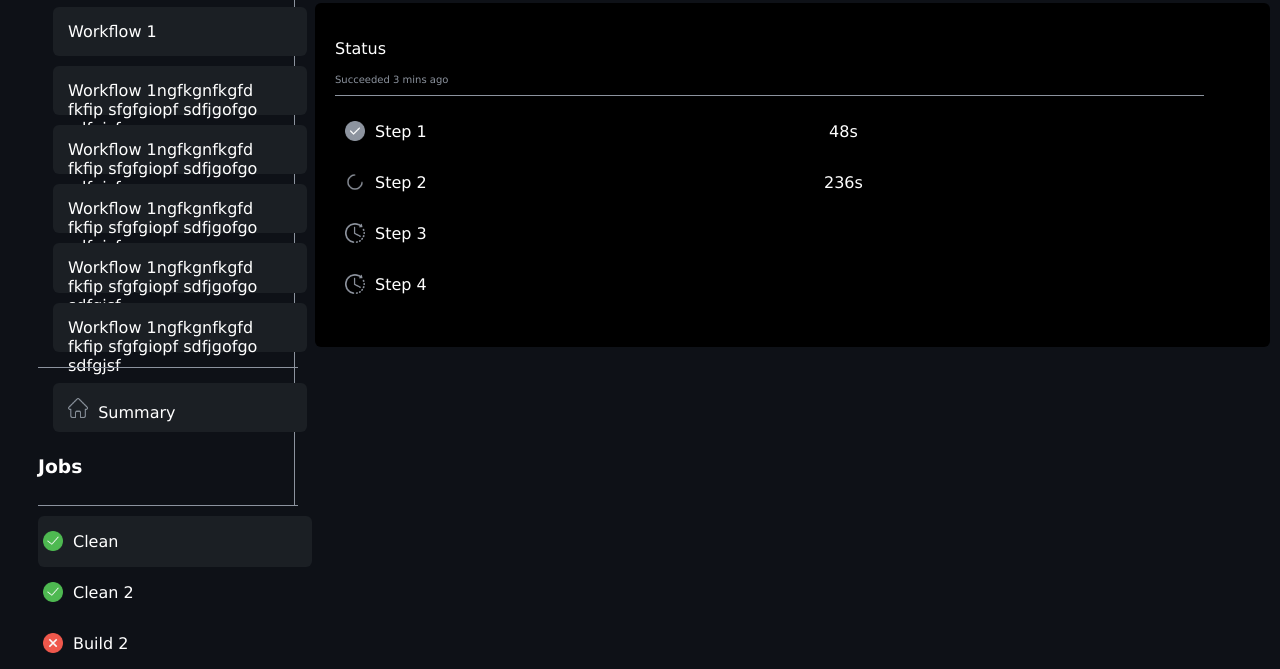
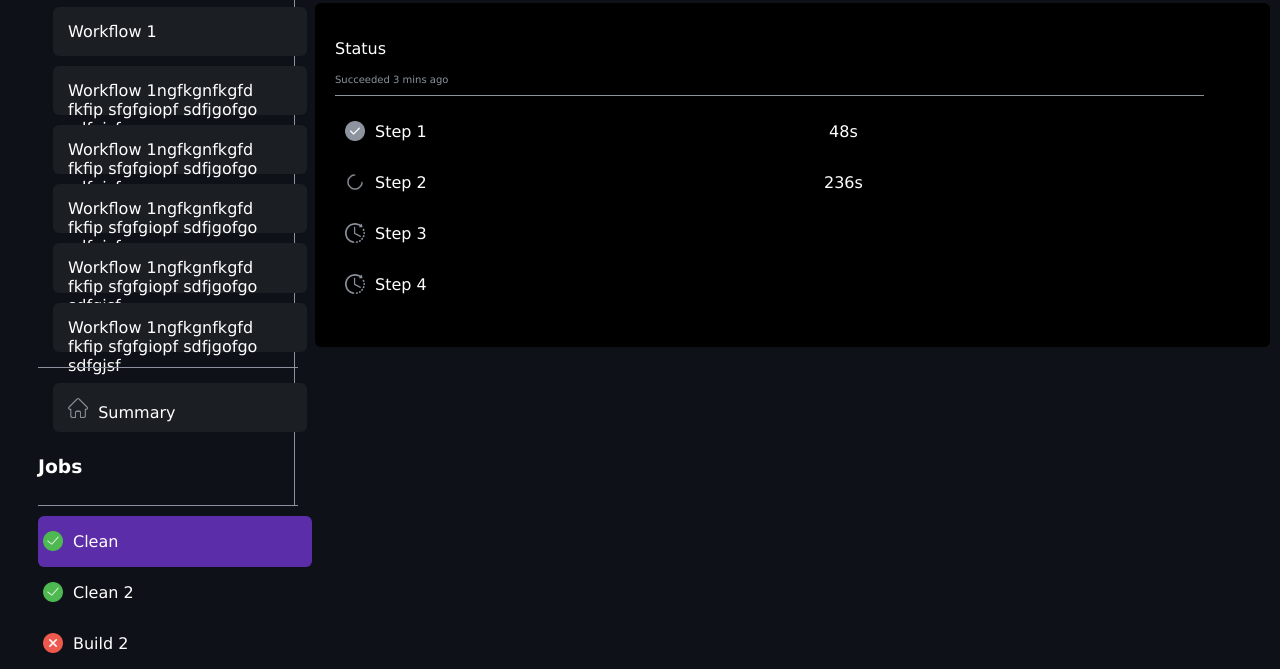
Before and after one commit to alphaxek/github-actions-locally, a website: page index.html in a window 1280 px wide. In both pictures the pointer is over the element "Clean". Shown: the part 292-961 px from the top of the page. Drawn offline with Linux system fonts and the light colour scheme.

Commit message:
Added Changes

```diff
--- a/css/style.css
+++ b/css/style.css
@@ -111,7 +111,7 @@ body{
 }
 
 .job:hover {
-    background-color: #1B1F24;
+    background-color: #5c2da8;;
 }
 
 .step {
```
